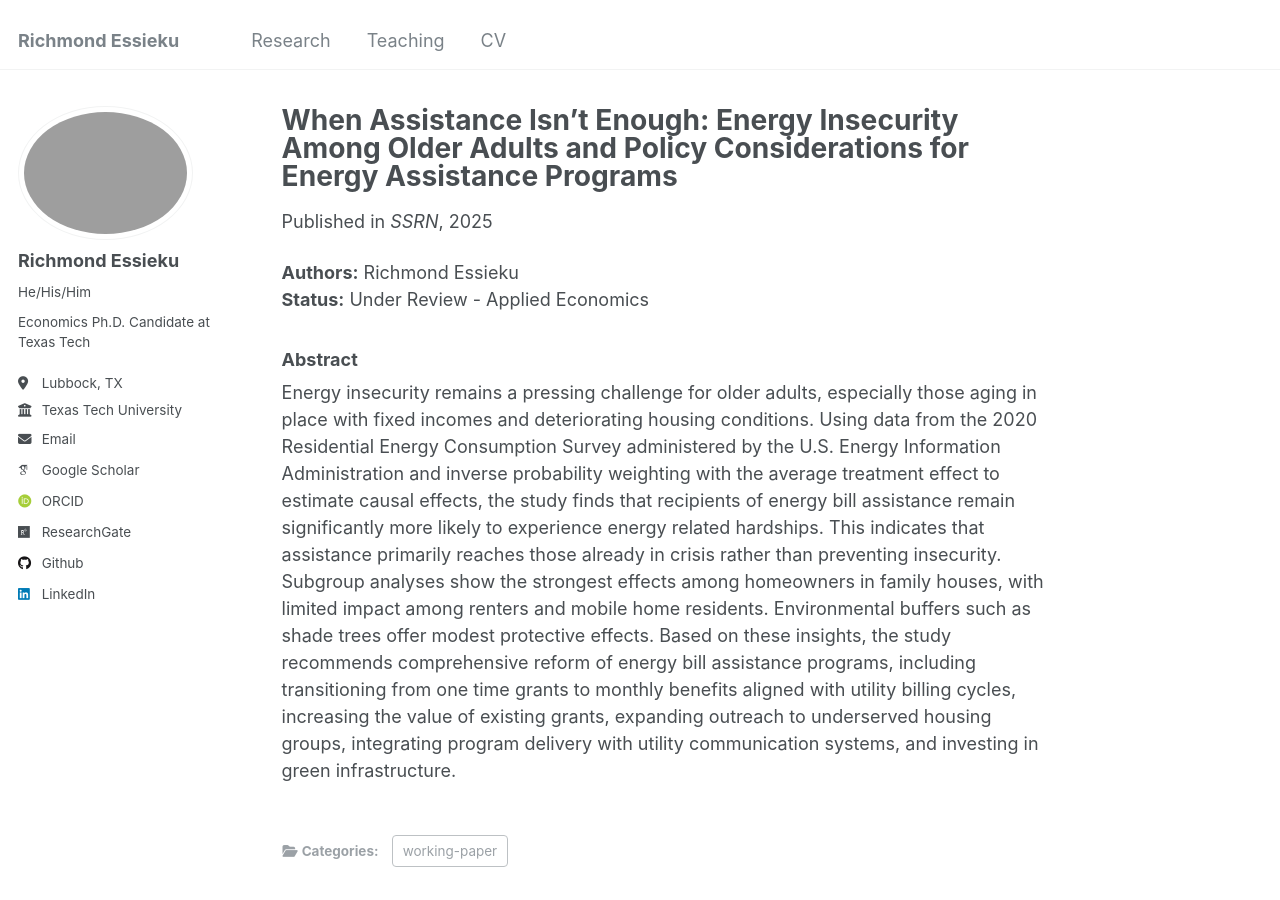
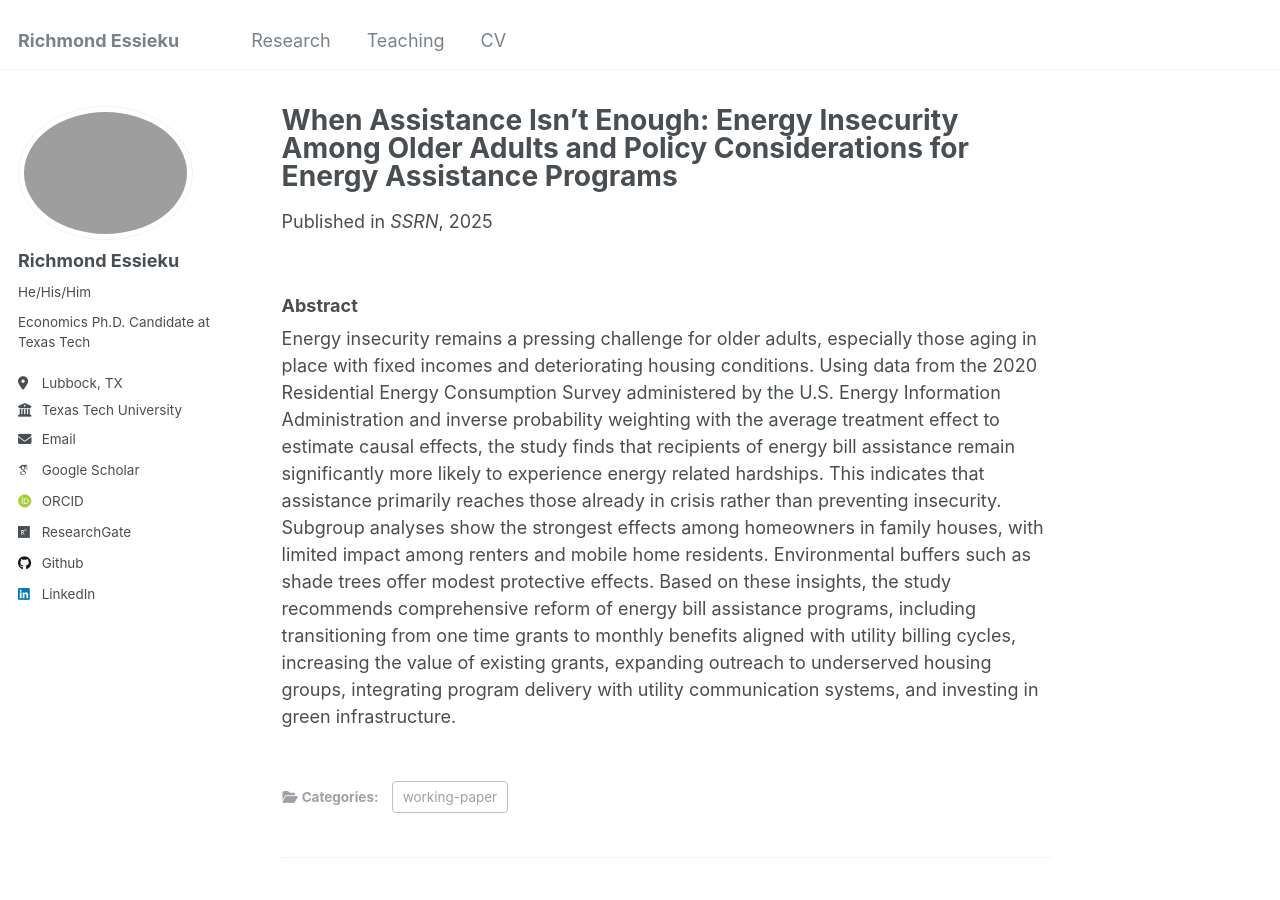
Before and after one commit to essieku/essieku.github.io, a Jekyll site: the page built from _publications/Energy_Asst.md, in a window 1280 px wide and 900 px high. Built offline with Jekyll 4.4.1, drawn with Linux system fonts in a browser that asks for light colours; some web fonts are replaced.

Commit message:
Update Energy_Asst.md

```diff
--- a/_publications/Energy_Asst.md
+++ b/_publications/Energy_Asst.md
@@ -3,17 +3,12 @@ title: "When Assistance Isn't Enough: Energy Insecurity Among Older Adults and P
 collection: publications
 category: working-paper
 permalink: /publication/energy-insecurity-older-adults
-excerpt: 'Using inverse probability weighting to estimate the average treatment effect on the 2020 Residential Energy Consumption Survey, this paper finds that bill assistance recipients remain more likely to face outages, disconnection notices, and affordability tradeoffs—evidence that aid often reaches households already in crisis rather than preventing insecurity. Effects are strongest for homeowners in family houses, weaker for renters and mobile home residents, and modestly buffered by shade trees. Policy recommendations include shifting from one-time grants to monthly benefits aligned with billing cycles, increasing grant values, expanding outreach to underserved housing types, integrating delivery with utility communication systems, and investing in green infrastructure. <br><br><strong>Authors:</strong> Richmond Essieku<br><strong>Status:</strong> Working paper'
+excerpt: '"Using inverse probability weighting to estimate the average treatment effect on the 2020 Residential Energy Consumption Survey, this paper finds that bill assistance recipients remain more likely to face outages, disconnection notices, and affordability tradeoffs—evidence that aid often reaches households already in crisis rather than preventing insecurity. Effects are strongest for homeowners in family houses, weaker for renters and mobile home residents, and modestly buffered by shade trees. Policy recommendations include shifting from one-time grants to monthly benefits aligned with billing cycles, increasing grant values, expanding outreach to underserved housing types, integrating delivery with utility communication systems, and investing in green infrastructure"(<em>Under Review - Applied Economics<em>)'
 date: 2025-04-18
 venue: 'SSRN'
-authors: 'Richmond Essieku'
-status: 'Under Review - Applied Economics'
 paperurl: 'https://papers.ssrn.com/sol3/papers.cfm?abstract_id=5208234'
 # slidesurl: 'https://papers.ssrn.com/sol3/papers.cfm?abstract_id=5208234'
 ---
 
-**Authors:** Richmond Essieku
-**Status:** Under Review - Applied Economics
-
 ### Abstract
 Energy insecurity remains a pressing challenge for older adults, especially those aging in place with fixed incomes and deteriorating housing conditions. Using data from the 2020 Residential Energy Consumption Survey administered by the U.S. Energy Information Administration and inverse probability weighting with the average treatment effect to estimate causal effects, the study finds that recipients of energy bill assistance remain significantly more likely to experience energy related hardships. This indicates that assistance primarily reaches those already in crisis rather than preventing insecurity. Subgroup analyses show the strongest effects among homeowners in family houses, with limited impact among renters and mobile home residents. Environmental buffers such as shade trees offer modest protective effects. Based on these insights, the study recommends comprehensive reform of energy bill assistance programs, including transitioning from one time grants to monthly benefits aligned with utility billing cycles, increasing the value of existing grants, expanding outreach to underserved housing groups, integrating program delivery with utility communication systems, and investing in green infrastructure.
```
